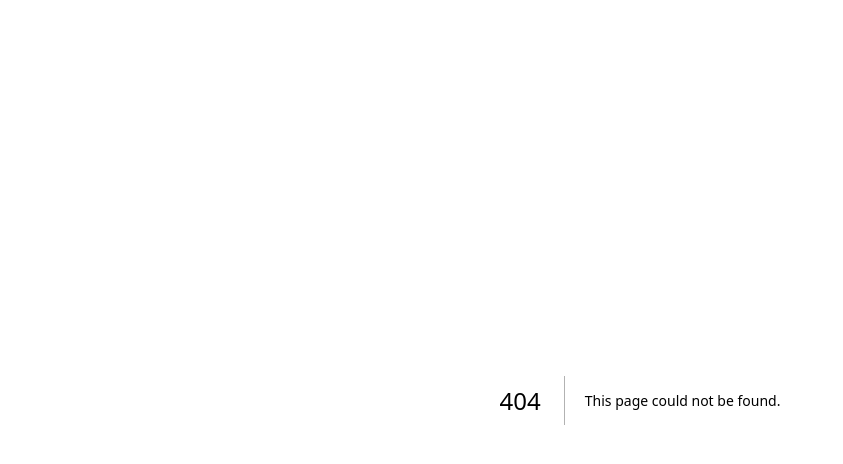
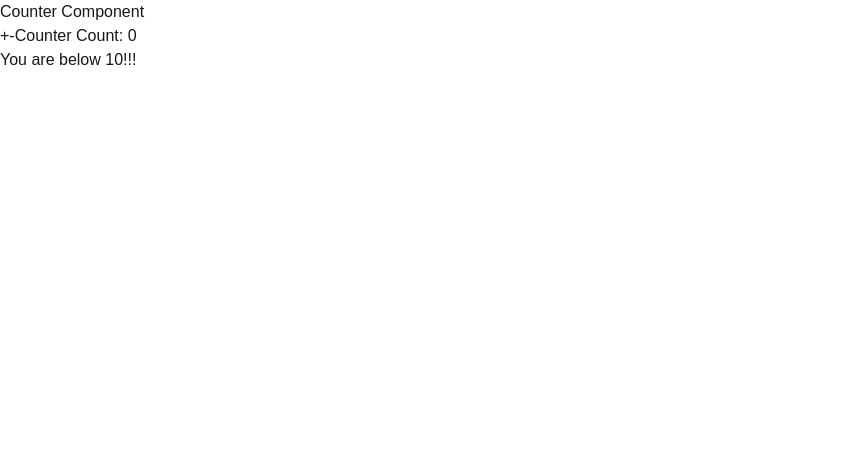
Before and after one commit to PujaRaj356/Test-app, a Next.js app: page /counter in a window 1280 px wide. Before the commit this address had no page. Shown: the top 464 px of the page, without its empty margins (0-843 px from the left). Built offline with nearby package versions, Linux system fonts and the light colour scheme.

Commit message:
added component folder

```diff
--- /dev/null
+++ b/src/components/counter.js
@@ -0,0 +1,45 @@
+import { useEffect, useState } from 'react';
+
+export default function CounterComponent({ initialCount = 0 }) {
+
+    const [count, setCount] = useState(initialCount || 0);
+    const [message, setMessage] = useState("Start counting...");
+
+    function incrementCount(){
+        console.log("Incrementing count", count);
+        setCount(count + 1);
+    }
+
+    function decrementCount(){
+        console.log("Decrement count", count);
+        setCount(count - 1);
+    }
+
+    useEffect(() =>{
+        console.log("useEffect called", count);
+        if(count > 20){
+            setMessage("You are above 20!!!");
+        }
+        else if(count > 10){
+            setMessage("You are above 10!!!");
+        }
+        else if(count < 0){
+            setMessage("You are negative!!!");
+        }
+        else {
+            setMessage("You are below 10!!!");
+        }
+    }, [count]);
+
+    return(
+        <div>
+            <h1>Counter Component</h1>
+            <button onClick={incrementCount}>+</button>
+            <button onClick={decrementCount}>-</button>
+            Counter Count: { count }
+            <div>
+                <h2>{ message }</h2>
+            </div>
+        </div>
+    )
+}
--- /dev/null
+++ b/src/pages/counter.js
@@ -0,0 +1,7 @@
+import { useState } from 'react';
+import CounterComponent from '@/components/counter';
+export default function CounterPage() {
+    return(
+        <CounterComponent />
+    )
+}
--- a/src/pages/index.js
+++ b/src/pages/index.js
@@ -14,6 +14,12 @@ export default function Home() {
           <Link href="/about">
             <a className="px-6 py-2 bg-green-500 text-white rounded hover:bg-green-600 transition">About</a>
           </Link>
+          <Link href="/counter">
+            <a className="px-6 py-2 bg-yellow-500 text-white rounded hover:bg-yellow-600 transition">Counter</a>
+          </Link>
+
+
+
         </div>
       </div>
     </div>
```
